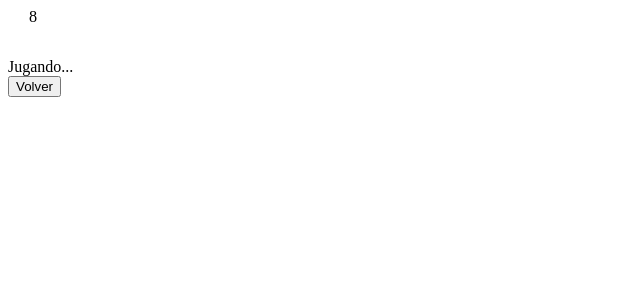
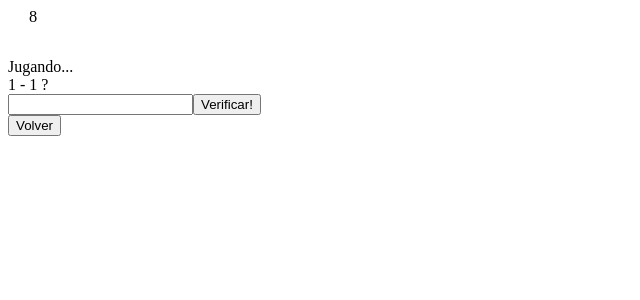
Before and after one commit to juanmafallo-97/juego-calculadora, a React (Create React App) app: page / in a window 1280 px wide. Both pictures are taken after a click on the button "Jugar!". Shown: the top 300 px of the page, without its empty margins (0-640 px from the left). Built offline with nearby package versions, Linux system fonts and the light colour scheme.

Commit message:
trabajando con la lógica de las respuestas

```diff
--- /dev/null
+++ b/src/Game/DisplayOperation.jsx
@@ -0,0 +1,8 @@
+import React from "react";
+import { useSelector } from "react-redux";
+
+export default function DisplayOperation() {
+  const currentOperation = useSelector((state) => state.operation);
+  const { numA, numB, operation } = currentOperation;
+  return <div>{currentOperation ? `${numA} ${operation} ${numB} ?` : ""}</div>;
+}
--- a/src/Game/NumberForm.jsx
+++ b/src/Game/NumberForm.jsx
@@ -0,0 +1,34 @@
+import React, { useState } from "react";
+import { useSelector, useDispatch } from "react-redux";
+
+export default function NumberForm({ checkAnswer }) {
+  const [answer, setAnswer] = useState("");
+  const operation = useSelector((state) => state.operation);
+  const dispatch = useDispatch();
+
+  const onChange = (event) => {
+    const value = event.target.value;
+    setAnswer(value);
+  };
+
+  const verifyAnswer = () => {
+    if (answer == operation.result) console.log("bien!");
+    else console.log("mal :(");
+  };
+
+  const handleSubmit = (event) => {
+    event.preventDefault();
+    console.log(answer);
+    checkAnswer(answer);
+  };
+
+  return (
+    <div className="game-form-container">
+      <form className="form-container" onSubmit={handleSubmit}>
+        <label htmlFor="number"></label>
+        <input type="number" name="number" onChange={onChange} value={answer} />
+        <button type="submit">Verificar!</button>
+      </form>
+    </div>
+  );
+}
--- a/src/Game/OnGame.jsx
+++ b/src/Game/OnGame.jsx
@@ -1,10 +1,20 @@
-import React, { useState, useEffect } from 'react';
-import Timer from './Timer';
+import React, { useState, useEffect } from "react";
+import { useDispatch, useSelector } from "react-redux";
+import Timer from "./Timer";
+import { generateRandomResult, checkResult } from "./gameFunctions";
+import { setOperation } from "../actions";
+import DisplayOperation from "./DisplayOperation";
+import NumberForm from "./NumberForm";
 
 export default function OnGame() {
   const [time, setTime] = useState(10);
+  const [range, setRange] = useState([0, 5]);
+  const operation = useSelector((state) => state.operation);
+  const dispatch = useDispatch();
 
   useEffect(() => {
+    dispatch(setOperation(generateRandomResult(range)));
+
     const timerInterval = setInterval(() => {
       setTime((time) => time - 1);
     }, 1000);
@@ -12,10 +22,18 @@ export default function OnGame() {
       clearInterval(timerInterval);
     };
   }, []);
+
+  const checkAnswer = (answer) => {
+    if (answer == operation.result) {
+    }
+  };
+
   return (
     <div className="ongame-container">
       <Timer time={time} />
       <span>Jugando...</span>
+      <DisplayOperation />
+      <NumberForm checkAnswer={checkAnswer} />
     </div>
   );
 }
--- /dev/null
+++ b/src/Game/gameFunctions.js
@@ -0,0 +1,73 @@
+export const generateRandomNumber = (range) => {
+  const min = Math.min(...range);
+  const max = Math.max(...range);
+  return Math.floor(Math.random() * (max - min) + min);
+};
+
+const generateRandomOperation = () => {
+  const operationsArray = ["+", "-", "*", "/"];
+  const operation =
+    operationsArray[Math.floor(Math.random() * operationsArray.length)];
+  return operation;
+};
+
+//Funcion que genera dos numeros y una operacion aleatoria y devuelve un objeto con estos datos
+export const generateRandomResult = (range) => {
+  let result;
+  let operation = generateRandomOperation();
+  const numA = generateRandomNumber(range);
+  const numB = generateRandomNumber(range);
+
+  switch (operation) {
+    case "+":
+      result = numA + numB;
+      break;
+    case "-":
+      result = numA - numB;
+      break;
+    case "*":
+      result = numA * numB;
+      break;
+    case "/": {
+      if (numB === 0) {
+        operation = "*";
+        result = numA * numB;
+      }
+      //Si el divisor es cero, directamente devolvemos la multiplicacion
+      else {
+        result = (numA / numB).toFixed(2);
+      }
+      break;
+    }
+    default:
+      return;
+  }
+
+  return {
+    numA,
+    numB,
+    operation,
+    result,
+  };
+};
+
+export const checkResult = (operationObject, answer) => {
+  const result = operationObject.result;
+  if (operationObject.operation === "/") {
+    //Si es division tenemos que tener en cuenta que el resultado puede tener decimales
+    if (Number.isInteger(result)) {
+      if (parseInt(result) === parseInt(answer)) return true;
+      return false;
+    } else {
+      if (result === answer) return true;
+      return false;
+    }
+  } else {
+    if (result === answer) return true;
+    return false;
+  }
+};
+
+let number = 3.0;
+if (Number.isInteger(number)) console.log(parseInt(number));
+else console.log(number.toFixed(2));
--- a/src/Game/styles/timer.css
+++ b/src/Game/styles/timer.css
@@ -7,7 +7,7 @@
 
 @keyframes pulse {
   0% {
-    transform: scale(0.95);
+    transform: scale(0.96);
   }
 
   50% {
@@ -15,6 +15,6 @@
   }
 
   100% {
-    transform: scale(0.95);
+    transform: scale(0.96);
   }
 }
--- a/src/actions.js
+++ b/src/actions.js
@@ -1,14 +1,13 @@
-export const setResult = (number) => {
+export const setOperation = (operation) => {
   return {
-    type: "result/setResult",
-    payload: number,
+    type: "operation/setOperation",
+    payload: operation,
   };
 };
 
 export const addLevel = () => {
   return {
     type: "level/addLevel",
-    payload: level,
   };
 };
 
@@ -18,6 +17,13 @@ export const addHit = () => {
   };
 };
 
+export const setMessage = (message) => {
+  return {
+    type: "message/setMessage",
+    payload: message,
+  };
+};
+
 export const resetGame = () => {
   return {
     type: "resetGame",
--- a/src/reducer.js
+++ b/src/reducer.js
@@ -1,7 +1,8 @@
 const initialState = {
   level: 0,
-  result: 0,
+  operation: {},
   hits: 0,
+  message: "",
 };
 
 const rootReducer = (state = initialState, action) => {
@@ -15,11 +16,11 @@ const rootReducer = (state = initialState, action) => {
         level: state.level + 1,
       };
 
-    case "result/setResult": {
-      const newResult = action.payload;
+    case "operation/setOperation": {
+      const newOperation = action.payload;
       return {
         ...state,
-        result: newResult,
+        operation: newOperation,
       };
     }
 
@@ -28,6 +29,14 @@ const rootReducer = (state = initialState, action) => {
         ...state,
         hits: state.hit + 1,
       };
+
+    case "message/setMessage":
+      const message = action.payload;
+      return {
+        ...state,
+        message,
+      };
+
     default:
       return state;
   }
```
